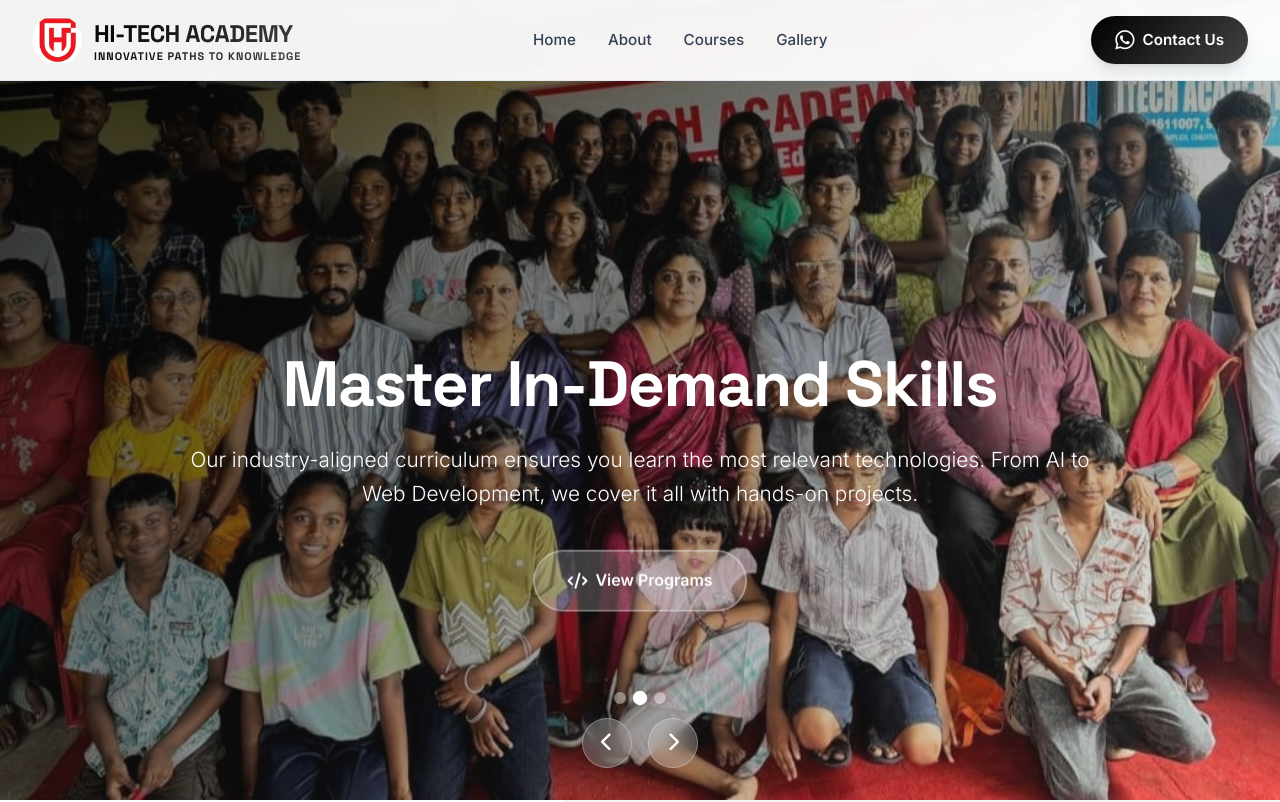
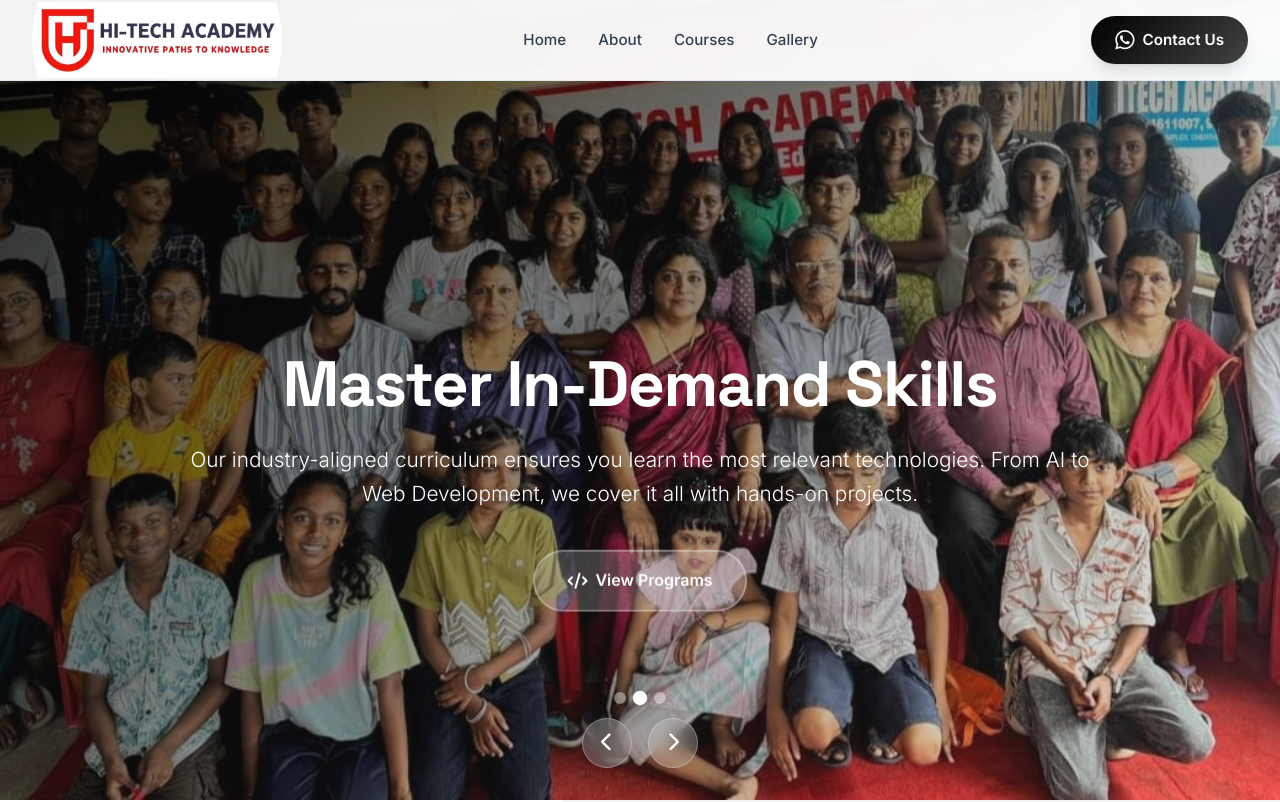
Before and after one commit to Abhinandh3/hitechacademy, a plain HTML site: page coursenewhtmlfile/index.html in a window 1280 px wide. Shown: the top 802 px of the page. Drawn offline with nearby package versions, Linux system fonts and the light colour scheme.

Commit message:
added new logo to hitech academy

```diff
--- a/coursenewhtmlfile/index.html
+++ b/coursenewhtmlfile/index.html
@@ -134,9 +134,9 @@
             transform: scale(1.05);
         }
 
-        .nav-logo {
-            height: 50px;
-            width: 50px;
+              .nav-logo {
+            height: 250px;
+            width: 250px;
             border-radius: 100%;
             /* box-shadow: var(--shadow-md); */
             object-fit: contain;
@@ -1485,13 +1485,12 @@
     <!-- Navigation -->
     <nav class="navbar" id="navbar">
         <div class="nav-container">
-            <a href="#home" class="nav-brand">
-                <img src="images/hitech.jpeg" alt="HI-TECH Academy" class="nav-logo">
-                <span class="nav-brand-text">
+                <a href="#home" class="nav-brand">
+                <img src="images/hitechlogo.jpeg" alt="HI-TECH Academy" class="nav-logo">
+                <!-- <span class="nav-brand-text">
                 HI-TECH ACADEMY <br>
                 <span class="nav-subtext">Innovative paths to knowledge</span>
-                </span>
-
+                </span> -->
             </a>
             <ul class="nav-menu">
                 <li><a href="#home" class="nav-link">Home</a></li>
```
Also changed, not shown: coursenewhtmlfile/images/hitechlogo.jpeg (added).
